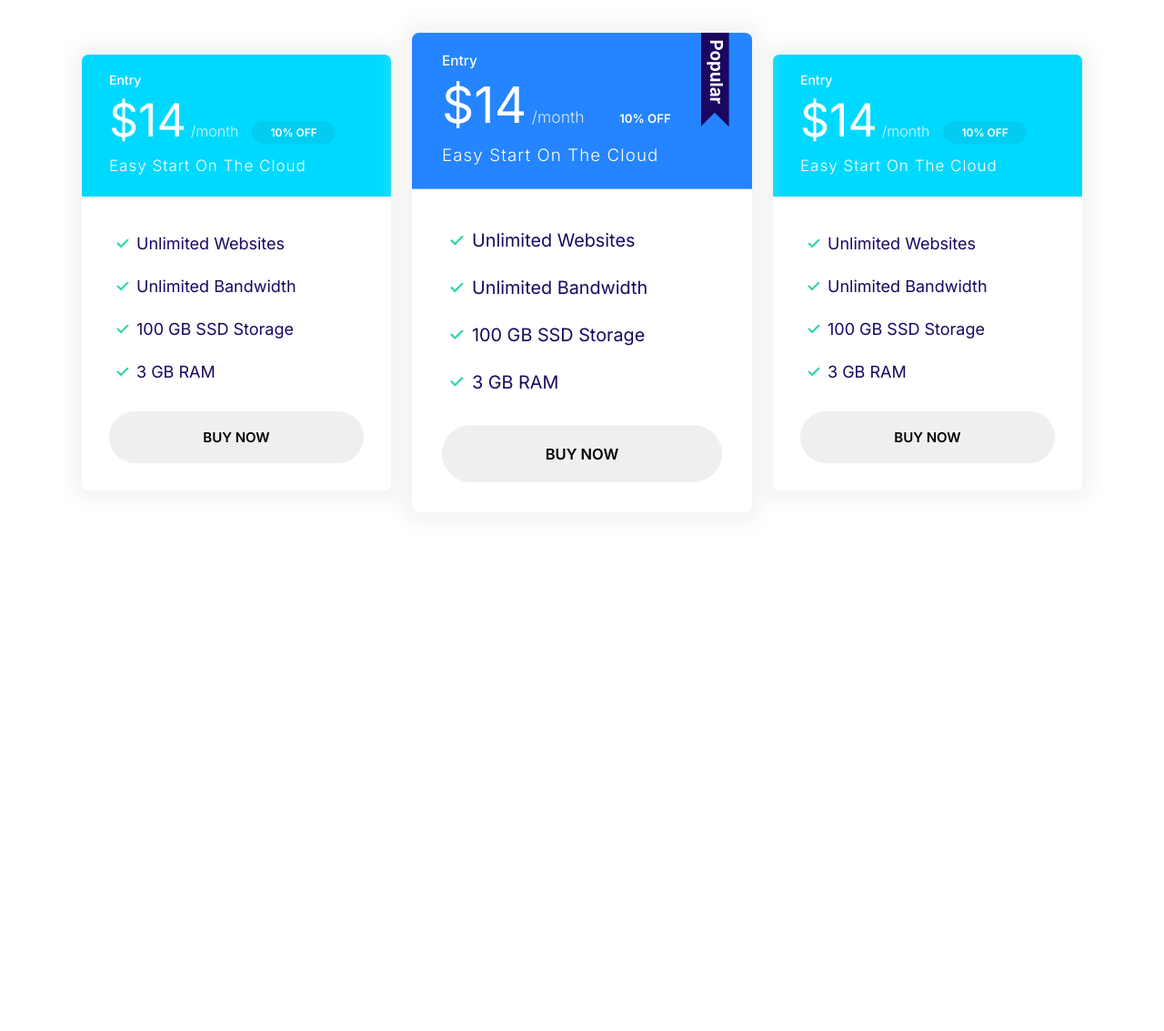
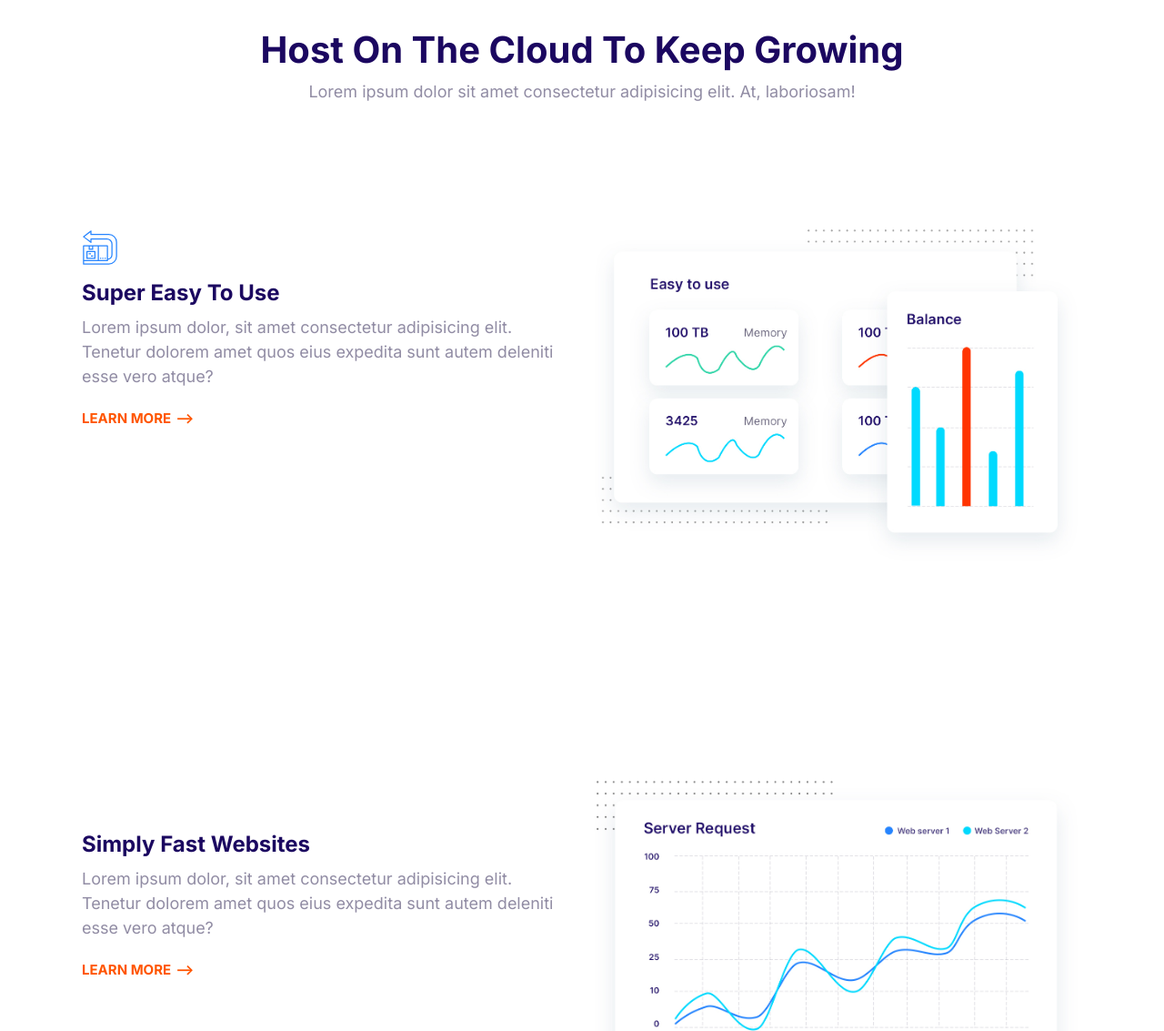
Before and after one commit to raskimrusua/uthamaki, a plain HTML site: page index.html in a window 1280 px wide. Shown: the top 1133 px of the page at 91% size. Before the commit the page ends 800 px from the top, so only its background shows below. Drawn offline with Linux system fonts and the light colour scheme.

Commit message:
definition of features block

```diff
--- a/css/styles.css
+++ b/css/styles.css
@@ -771,3 +771,28 @@ badge--small {
     max-width: 500px;
     margin: 0 auto;
 }
+
+/*Features*/
+.feature {
+    gap:4rem 2rem ;
+    margin: 5rem 0;
+}
+.feature__heading {
+    margin: 1rem 0;
+
+}
+
+.feature__image {
+    width: 100%;
+
+}
+.feature:first-of-type {
+    margin-top: 6rem;
+}
+
+@media screen and (min-width:768px) {
+    .feature:nth-of-type(even) .feature__content {
+        order: 2;
+    }
+
+}
--- a/index.html
+++ b/index.html
@@ -14,71 +14,96 @@
     <link rel="stylesheet" href="css/styles.css" />
   </head>
   <body>
-  <section class="block container block-plans">
-    <div class="grid grid--1x3">
-        <div class="plan ">
-          <div class="card card--secondary">
-            <header class="card__header">
-              <h3 class="plan__name">Entry</h3>
-              <span class="plan__price">$14</span>
-              <span class="plan__billing-cycle">/month</span>
-              <span class="badge badge--secondary badge--small">10% OFF</span>
-              <span class="plan__description"> Easy Start On The Cloud</span>
-            </header>
-            <div class="card__body">
-              <ul class="list list--tick">
-                <li class="list__item">Unlimited Websites</li>
-                <li class="list__item">Unlimited Bandwidth</li>
-                <li class="list__item">100 GB SSD Storage</li>
-                <li class="list__item">3 GB RAM</li>
-              </ul>
-              <button class="btn btn--outline btn--block">Buy Now</button>
-            </div>
-          </div>
+    <header class="block__header">
+      <h2>Host On The Cloud To Keep Growing</h2>
+      <p>
+        Lorem ipsum dolor sit amet consectetur adipisicing elit. At, laboriosam!
+      </p>
+    </header>
+    <section class="block container">
+      <article class="grid grid--1x2 feature">
+        <div class="feature__content">
+          <span class="icon container">
+            <svg class="icon icon--primary">
+              <use xlink:href="images/sprite.svg#easy"></use>
+            </svg>
+          </span>
+          <h3 class="feature__heading">Super Easy To Use</h3>
+          <p>
+            Lorem ipsum dolor, sit amet consectetur adipisicing elit. Tenetur
+            dolorem amet quos eius expedita sunt autem deleniti esse vero atque?
+          </p>
+          <a href="#" class="link-arrow">Learn More</a>
         </div>
-        <div class="plan plan--popular">
-          <div class="card card--primary">
-            <header class="card__header">
-              <h3 class="plan__name">Entry</h3>
-              <span class="plan__price">$14</span>
-              <span class="plan__billing-cycle">/month</span>
-              <span class="badge badge--primary badge--small">10% OFF</span>
-              <span class="plan__description"> Easy Start On The Cloud</span>
-            </header>
-            <div class="card__body">
-              <ul class="list list--tick">
-                <li class="list__item">Unlimited Websites</li>
-                <li class="list__item">Unlimited Bandwidth</li>
-                <li class="list__item">100 GB SSD Storage</li>
-                <li class="list__item">3 GB RAM</li>
-              </ul>
-              <button class="btn btn--outline btn--block">Buy Now</button>
-            </div>
-          </div>
+        <picture>
+          <source type="image/webp" srcset="images/easy.webp" />
+          <img class="feature__image" src="images/easy.webp" alt="" />
+        </picture>
+      </article>
+    </section>
+    <section class="block container">
+      <article class="grid grid--1x2 feature">
+        <div class="feature__content">
+          <span class="icon container">
+            <svg class="icon icon--primary">
+              <use xlink:href="images/sprite.svg#computer"></use>
+            </svg>
+          </span>
+          <h3 class="feature__heading">Simply Fast Websites</h3>
+          <p>
+            Lorem ipsum dolor, sit amet consectetur adipisicing elit. Tenetur
+            dolorem amet quos eius expedita sunt autem deleniti esse vero atque?
+          </p>
+          <a href="#" class="link-arrow">Learn More</a>
         </div>
-        <div class="plan">
-          <div class="card card--secondary">
-            <header class="card__header">
-              <h3 class="plan__name">Entry</h3>
-              <span class="plan__price">$14</span>
-              <span class="plan__billing-cycle">/month</span>
-              <span class="badge badge--secondary badge--small">10% OFF</span>
-              <span class="plan__description"> Easy Start On The Cloud</span>
-            </header>
-            <div class="card__body">
-              <ul class="list list--tick">
-                <li class="list__item">Unlimited Websites</li>
-                <li class="list__item">Unlimited Bandwidth</li>
-                <li class="list__item">100 GB SSD Storage</li>
-                <li class="list__item">3 GB RAM</li>
-              </ul>
-              <button class="btn btn--outline btn--block">Buy Now</button>
-            </div>
-          </div>
+        <picture>
+          <source type="image/webp" srcset="images/fast.webp" />
+          <img class="feature__image" src="images/fast.webp" alt="" />
+        </picture>
+      </article>
+    </section>
+    <section class="block container">
+      <article class="grid grid--1x2 feature">
+        <div class="feature__content">
+          <span class="icon container">
+            <svg class="icon icon--primary">
+              <use xlink:href="images/sprite.svg#wordpress"></use>
+            </svg>
+          </span>
+          <h3 class="feature__heading">Wordpress Made Easy</h3>
+          <p>
+            Lorem ipsum dolor, sit amet consectetur adipisicing elit. Tenetur
+            dolorem amet quos eius expedita sunt autem deleniti esse vero atque?
+          </p>
+          <a href="#" class="link-arrow">Learn More</a>
         </div>
-      </div>
-    </div>
-  </section>
+        <picture>
+          <source type="image/webp" srcset="images/wordpress.webp" />
+          <img class="feature__image" src="images/wordpress.webp" alt="" />
+        </picture>
+      </article>
+    </section>
+    <section class="block container">
+      <article class="grid grid--1x2 feature">
+        <div class="feature__content">
+          <span class="icon container">
+            <svg class="icon icon--primary">
+              <use xlink:href="images/sprite.svg#clock"></use>
+            </svg>
+          </span>
+          <h3 class="feature__heading">24/7 Expert Support</h3>
+          <p>
+            Lorem ipsum dolor, sit amet consectetur adipisicing elit. Tenetur
+            dolorem amet quos eius expedita sunt autem deleniti esse vero atque?
+          </p>
+          <a href="#" class="link-arrow">Learn More</a>
+        </div>
+        <picture>
+          <source type="image/webp" srcset="images/support.webp" />
+          <img class="feature__image" src="images/support.webp" alt="" />
+        </picture>
+      </article>
+    </section>
     <script src="js/main.js"></script>
   </body>
 </html>
```
Also changed, not shown: images/easy.webp (added), images/fast.webp (added), images/ipad.webp (added), images/support.webp (added), images/wordpress.webp (added), 1 other file.
